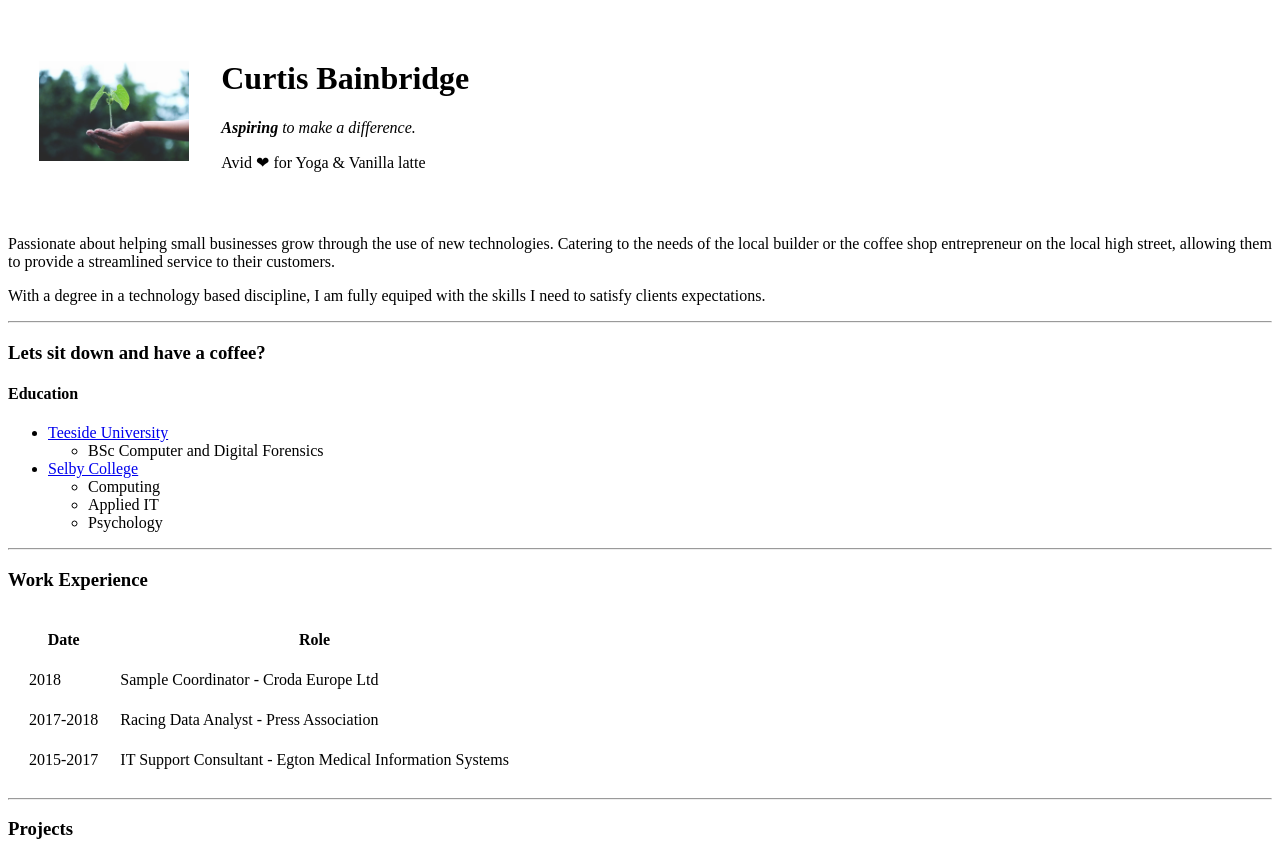
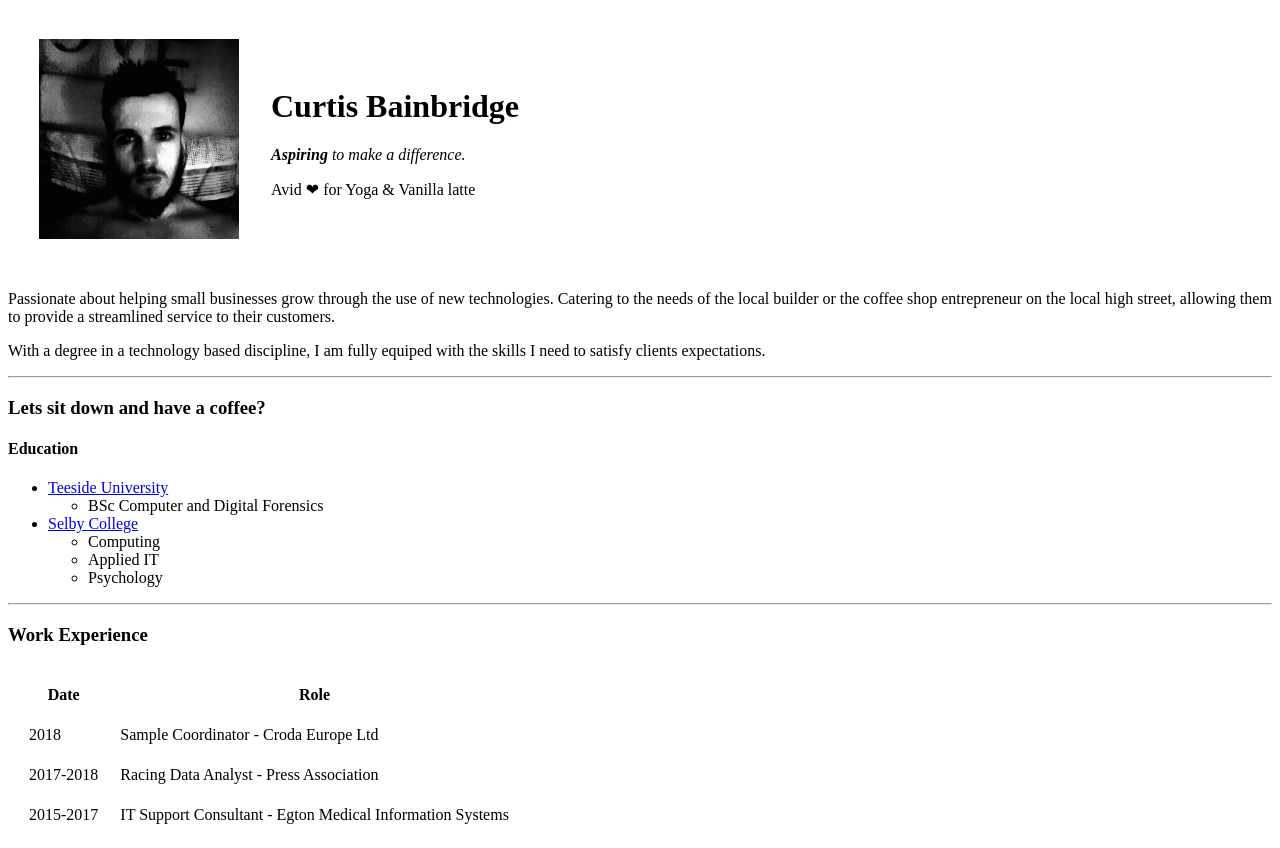
Before and after one commit to csbainbridge/cv, a plain HTML site: page index.html in a window 1280 px wide. Shown: the top 848 px of the page. Drawn offline with Linux system fonts and the light colour scheme.

Commit message:
Commit - Added an image of myself

```diff
--- a/index.html
+++ b/index.html
@@ -10,7 +10,7 @@
 
   <table cellspacing="30">
     <tr>
-      <td><img height="100" src="images/growing-success.png" alt="customer success and growth"></td>
+      <td><img height="200" width="200" src="images/curtis-bainbridge.png" alt="An image of Curtis Bainbridge (aka me)"></td>
       <td><h1>Curtis Bainbridge</h1>
       <p><em><strong>Aspiring</strong> to make a difference.</em></p>
       <p>Avid ❤ for Yoga & Vanilla latte</p>
```
Also changed, not shown: images/curtis-bainbridge.png (added).
